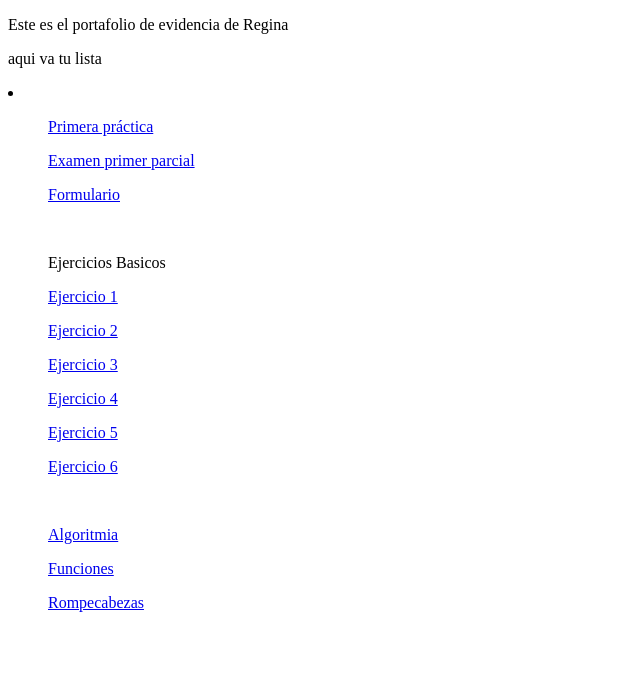
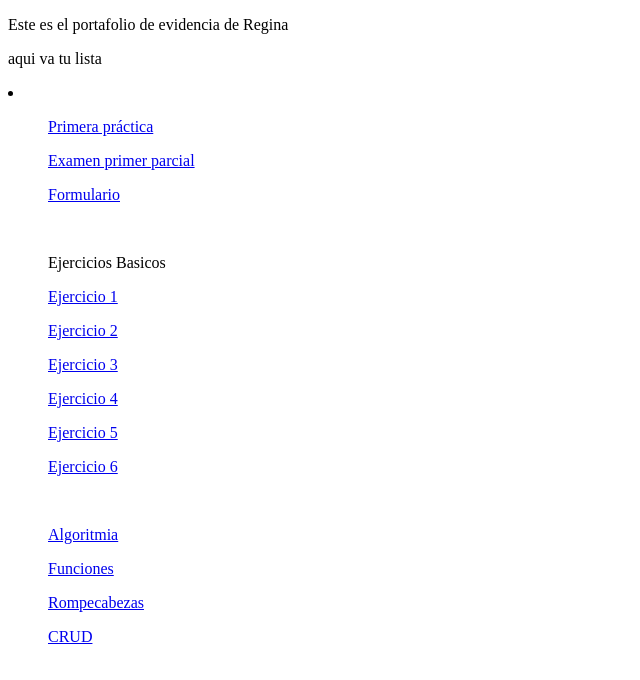
Before and after one commit to Regina-Ceron189/4IV8_Ceron_Flores_Regina, a plain HTML site: page index.html in a window 1280 px wide. Shown: the whole page, without its empty margins (0-640 px from the left). Drawn offline with Linux system fonts and the light colour scheme.

Commit message:
correcion del index

```diff
--- a/index.html
+++ b/index.html
@@ -26,6 +26,7 @@
             <p><a href="./04Algoritmia/algoritmia.html"> Algoritmia</a></p>
             <p><a href="./05Funciones/funciones.js"> Funciones</a></p>
             <p><a href="./06Rompecabezas/rompecabezas.html"> Rompecabezas</a></p>
+            <p><a href="./07CRUD/Public/index.html"> CRUD</a></p>
 
         </ol>
     </li>
```
